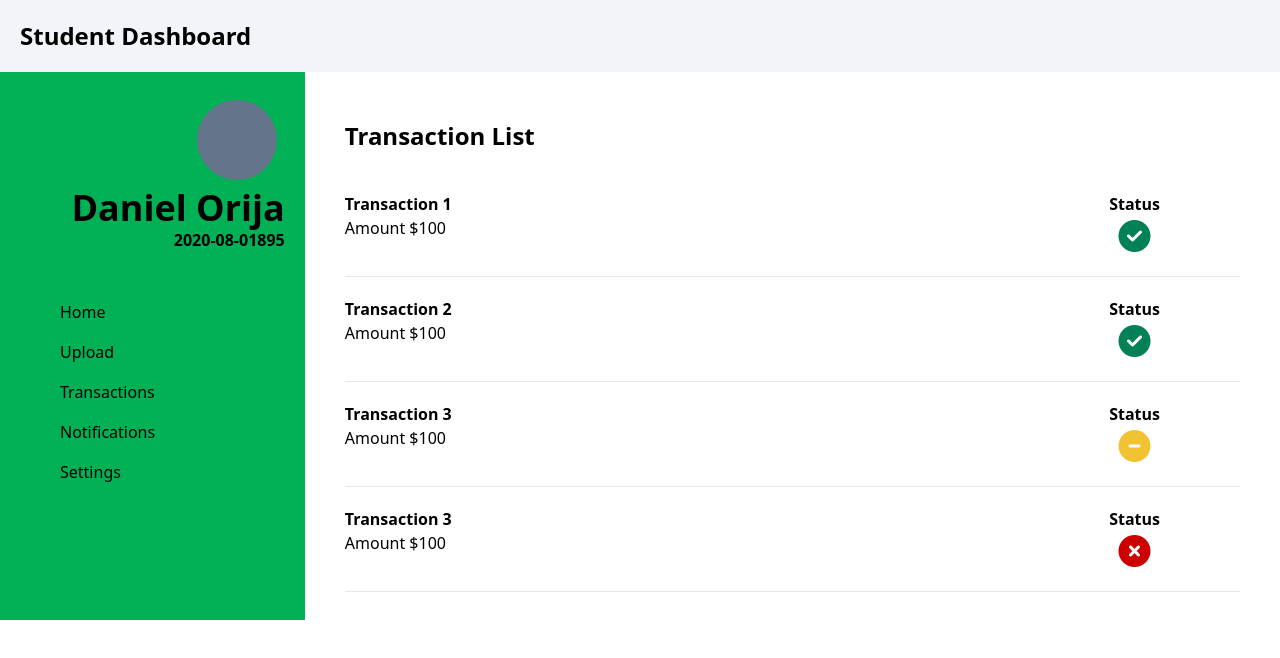
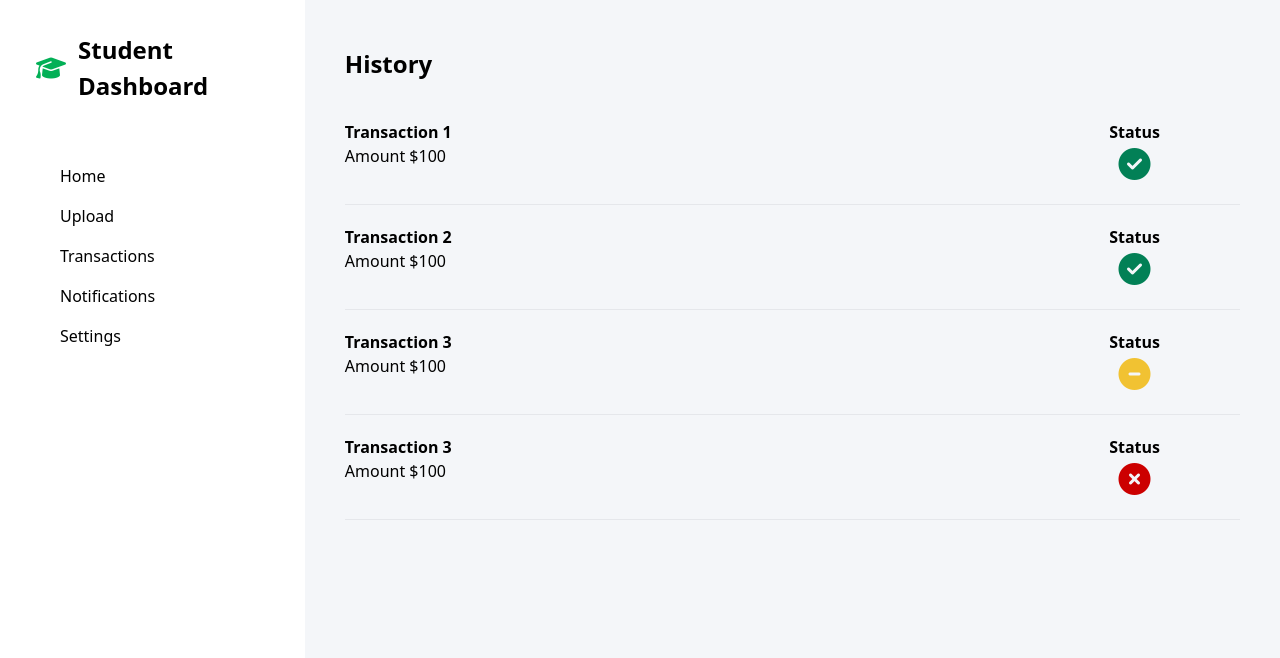
Before and after one commit to Orijadribo/Final_Year, a website: page pages/student/home.html in a window 1280 px wide. Both pictures are taken after a click on the item "Transactions". Drawn offline with Linux system fonts and the light colour scheme.

Commit message:
changes with dan on UI

```diff
--- a/pages/student/home.html
+++ b/pages/student/home.html
@@ -24,11 +24,11 @@
 
     <!-- Header section -->
 
-    <div class="bg-slate-100">
+    <!-- <div class="bg-[#F4F6F9] shadow-xl">
       <div class="p-5">
         <h1 class="font-extrabold text-2xl">Student Dashboard</h1>
       </div>
-    </div>
+    </div> -->
 
     <!-- Main content section -->
 
@@ -36,15 +36,19 @@
 
       <!-- Sidebar section -->
 
-      <div class="w-[400px] bg-[#02B056] hidden md:block">
+      <div class="w-[400px] h-screen bg-[#FFFFF] hidden md:block shadow-2xl">
+        <div class="flex gap-2 p-8 item-center justify-center">
+          <div class="p-1 flex items-center"><i class="fa-solid fa-graduation-cap fa-xl" style="color: #02b056;"></i></div>
+          <h1 class="font-bold text-[24px]">Student Dashboard</h1>
+        </div>
 
         <!-- User profile info -->
-
-        <div class="flex flex-col items-end justify-center p-5">
+<!--
+        <div class="flex flex-col items-start justify-center p-5">
           <div class="rounded-full bg-slate-500 h-20 w-20 m-2"></div>
           <h1 class="font-extrabold text-4xl">Daniel Orija</h1>
           <p class="font-bold">2020-08-01895</p>
-        </div>
+        </div> -->
 
         <!-- Sidebar navigation menu -->
 
@@ -69,7 +73,7 @@
 
       <!-- Main content area -->
 
-      <div class="w-screen pt-10">
+      <div class="w-screen pt-10 bg-[#F4F6F9]">
 
         <!-- Verification Queue -->
         <div id="home" class="px-10 py-2">
@@ -165,6 +169,8 @@
               <input type="number" name="amount" id="amount" class="border p-2 px-2 mb-5 rounded-md" />
               <label for="date" class="pb-2">Date</label>
               <input type="date" name="date" id="date" class="border p-2 px-2 mb-5 rounded-md" />
+              <label for="regNo" class="pb-2">Registration Number</label>
+              <input type="text" name="payer" id="regNo" class="border p-2 px-2 mb-5 rounded-md" />
               <label for="payer" class="pb-2">Payer/Payee Information</label>
               <input type="text" name="payer" id="payer" class="border p-2 px-2 mb-5 rounded-md" />
 
@@ -172,7 +178,7 @@
               <!-- File Input -->
               <div class="flex items-center justify-center ">
                 <label for="dropzone-file"
-                  class="flex flex-col items-center justify-center w-full h-64 border-2 border-gray-300 border-dashed rounded-lg cursor-pointer bg-[#02B056]/[0.3] hover:bg-[#02B056]/[0.1] ">
+                  class="flex flex-col items-center justify-center w-full h-64 border-2 border-gray-300 border-dashed rounded-lg cursor-pointer bg-[#02B056]/[0.1] hover:bg-[#02B056]/[0.3] ">
                   <div class="flex flex-col items-center justify-center pt-5 pb-6">
                     <svg class="w-8 h-8 mb-4 text-gray-500 dark:text-gray-400" aria-hidden="true"
                       xmlns="http://www.w3.org/2000/svg" fill="none" viewBox="0 0 20 16">
@@ -207,7 +213,7 @@
         <!-- Transaction List -->
         <div id="transactions" class="hidden px-10 py-2">
           <div class="">
-            <h2 class="font-bold text-2xl">Transaction List</h2>
+            <h2 class="font-bold text-2xl">History</h2>
           </div>
           <div class="py-5">
             <div class="flex justify-between py-5">
```
Also changed, not shown: pages/index.html (+5 -6 lines), assets/kiu-logo-2.png (added), dist/output.css.
